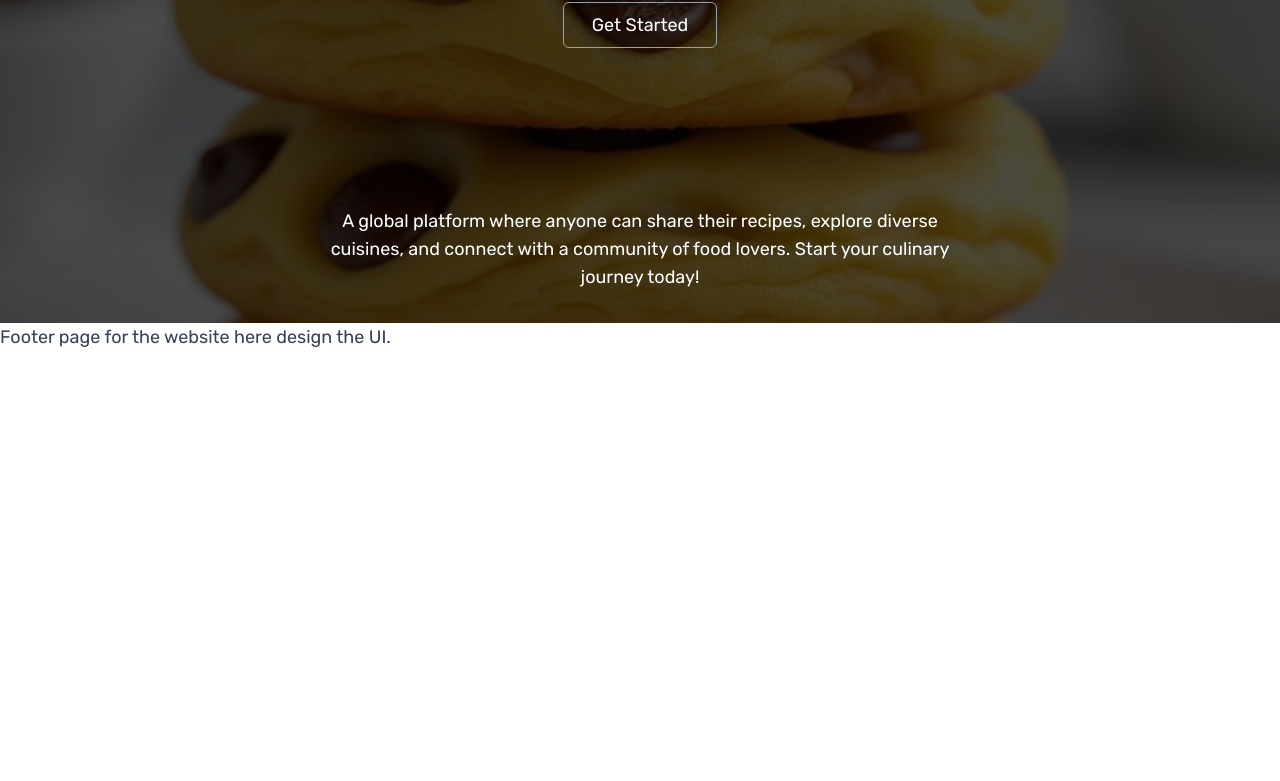
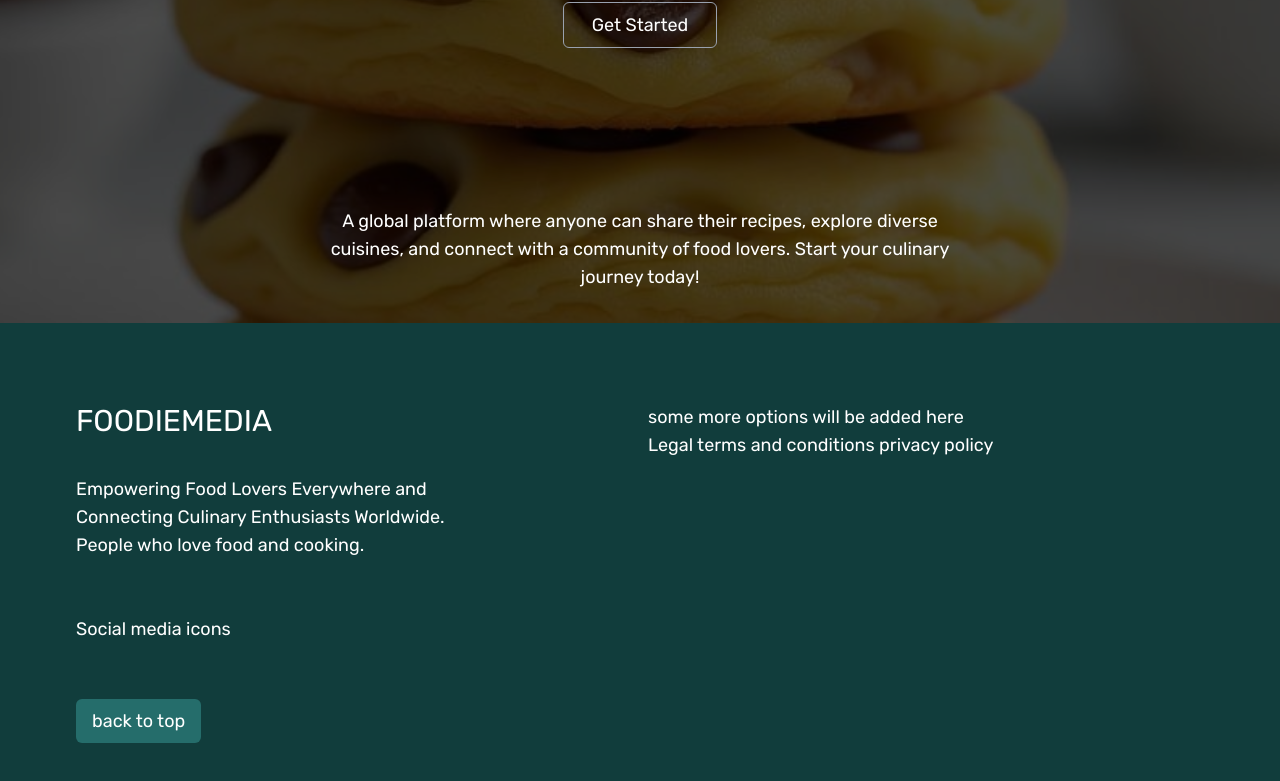
Before and after one commit to shiba-murmu/Discover-your-recipe, a React (Vite) app in the folder frontend/: page / in a window 1280 px wide. Shown: the part 477-1258 px from the top of the page. Before the commit the page ends 828 px from the top, so only its background shows below. Built offline with nearby package versions, Linux system fonts and the light colour scheme.

Commit message:
added images and desiging the footer of the apge.

```diff
--- a/frontend/src/components/Footer/Footer_page.jsx
+++ b/frontend/src/components/Footer/Footer_page.jsx
@@ -1,10 +1,44 @@
 import React from 'react'
-
+import { Link } from 'react-router-dom';
 function Footer_page() {
+    const goToTop = () => {
+        window.scrollTo({ top: 0, behavior: 'smooth' });
+    }
     return (
         <>
+            <div id='footer' className='w-full h-[70vh] md:h-[70vh]  bg-[#113d3c] text-white p-4 pt-20'>
+                <div className='grid grid-cols-1 md:grid-cols-2 gap-4'>
+                    <div className='flex flex-col gap-4 md:pl-15'>
+                        <div className=' md:pb-5'>
+                            <span className='text-3xl'>FOODIEMEDIA</span>
+                        </div>
+                        <div className='md:mb-10 '>
+                            <p className='w-97 md:w-96'>
+                                Empowering Food Lovers Everywhere and Connecting Culinary Enthusiasts Worldwide.
+                                People who love food and cooking.
+                            </p>
+                        </div>
+                        <div className='flex gap-4 md:mb-10'>
+                            Social media icons
+                        </div>
                         <div>
-            Footer page for the website here design the UI.
+                            <button onClick={goToTop} className='bg-[#256D6B] px-4 py-2 rounded-md hover:bg-[#1e5554] cursor-pointer'>
+                                back to top
+                            </button>
+                        </div>
+                    </div>
+                    <div>
+                        <div>
+                            some more options will be added here
+                        </div>
+                        <div>
+                            Legal terms and conditions privacy policy
+                        </div>
+                    </div>
+                </div>
+                <div>
+
+                </div>
             </div>
         </>
     )
--- a/frontend/src/pages/Home/Home_page.jsx
+++ b/frontend/src/pages/Home/Home_page.jsx
@@ -3,7 +3,7 @@ import React from 'react'
 function Home_page() {
   return (
    <>
-        <div className='mt-17 md:mt-16'>
+        <div className='mt-17 md:mt-16 min-h-[100vh]'>
             Home page
         </div>
    </>
```
Also changed, not shown: frontend/src/assets/nullUser.jpg (added). Lines whose indentation alone changed are shown as unchanged.
